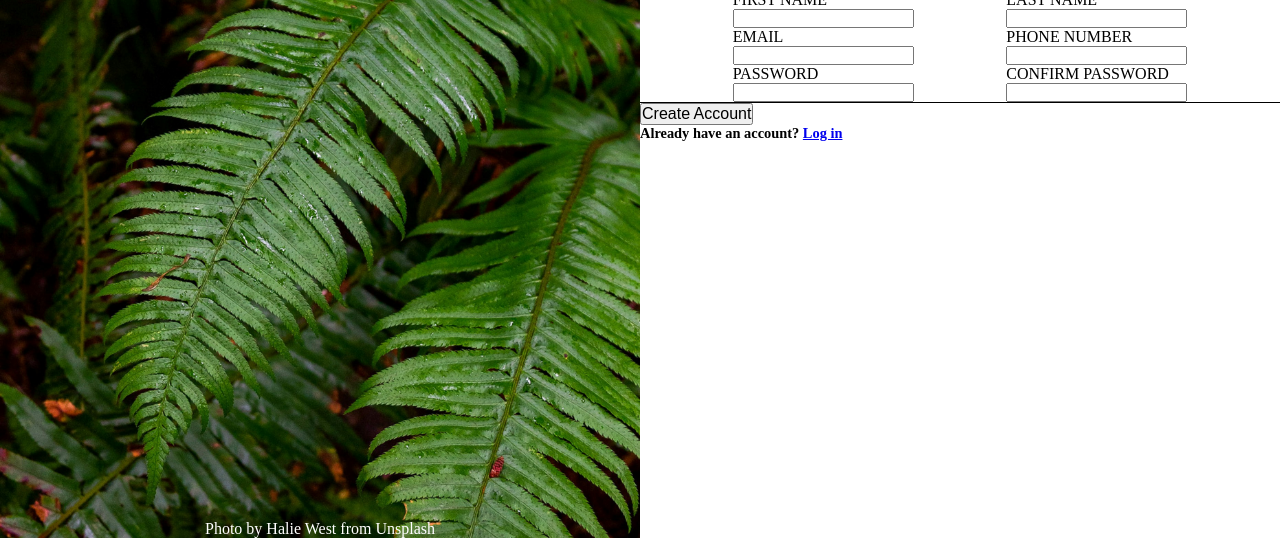
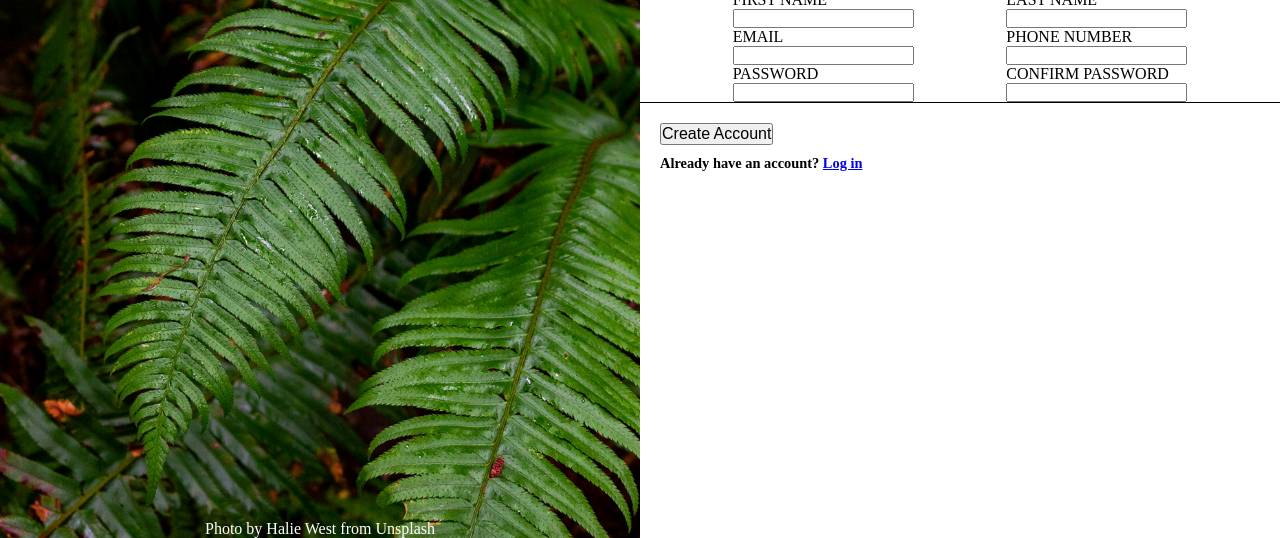
Before and after one commit to Dewa-Wono-Ichsan/Sign-up-Form, a plain HTML site: page index.html in a window 1280 px wide. Shown: the part 262-800 px from the top of the page. Drawn offline with Linux system fonts and the light colour scheme.

Commit message:
Set layout for button element, h6 element, and a element
Create margin for enhance user experience. User can have different impression toward submit button, log in link, and other element.

```diff
--- a/style.css
+++ b/style.css
@@ -95,10 +95,16 @@ fieldset > div:first-child > span:last-child {
     justify-content: end;
 }
 
+button, h6 {
+    margin-left: 20px;
+}
+
 button {
+    margin-top: 20px;
     font-size: 1rem;
 }
 
 h6, a {
+    margin-top: 10px;
     font-size: 0.9rem;
 }
```
